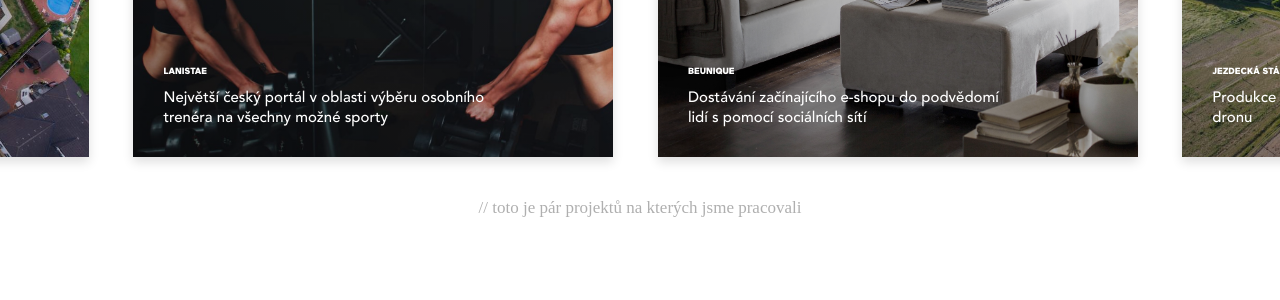
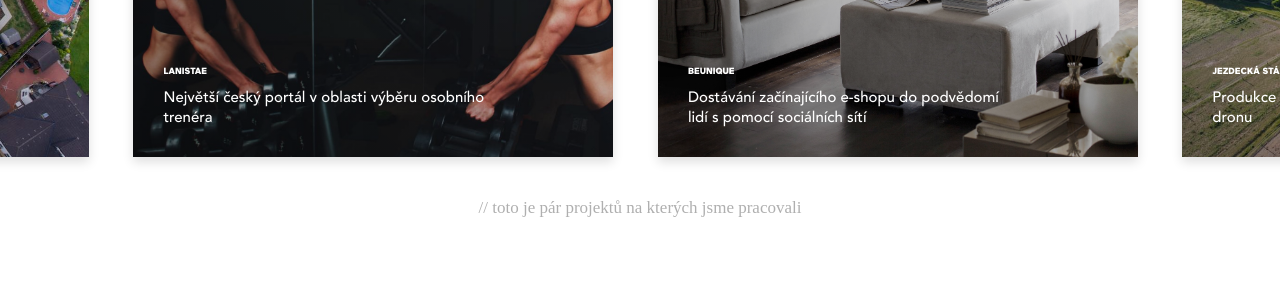
Before and after one commit to StyvekDrtic/palmmedia.cz, a Jekyll site: the page built from index.html, in a window 1280 px wide and 900 px high, scrolled down 586 px. Shown: the part 173-473 px from the top of the window. Built offline with Jekyll 4.4.1, drawn with Linux system fonts in a browser that asks for light colours; nearby versions of some CDN libraries; some web fonts are replaced.

Commit message:
fix text a fotka

```diff
--- a/_includes/jumbotron.html
+++ b/_includes/jumbotron.html
@@ -27,7 +27,7 @@
             <div class="projectWindow lanistae">
               <div class="description">
                 <h3>LANISTAE</h3>
-                <h4>Největší český portál v oblasti výběru osobního trenéra na všechny možné sporty</h4>
+                <h4>Největší český portál v oblasti výběru osobního trenéra</h4>
               </div>
               <div class="layer"></div>
             </div>
```
Also changed, not shown: 1 other file.
